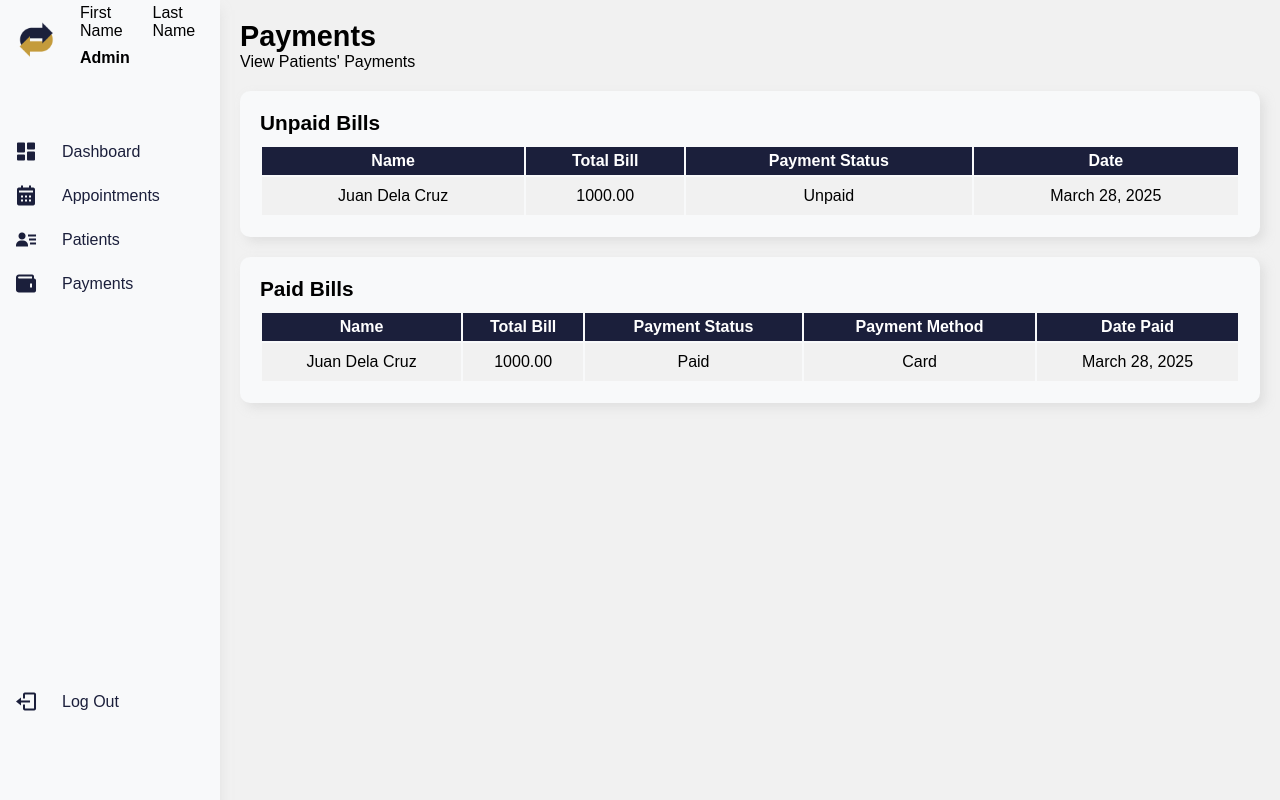
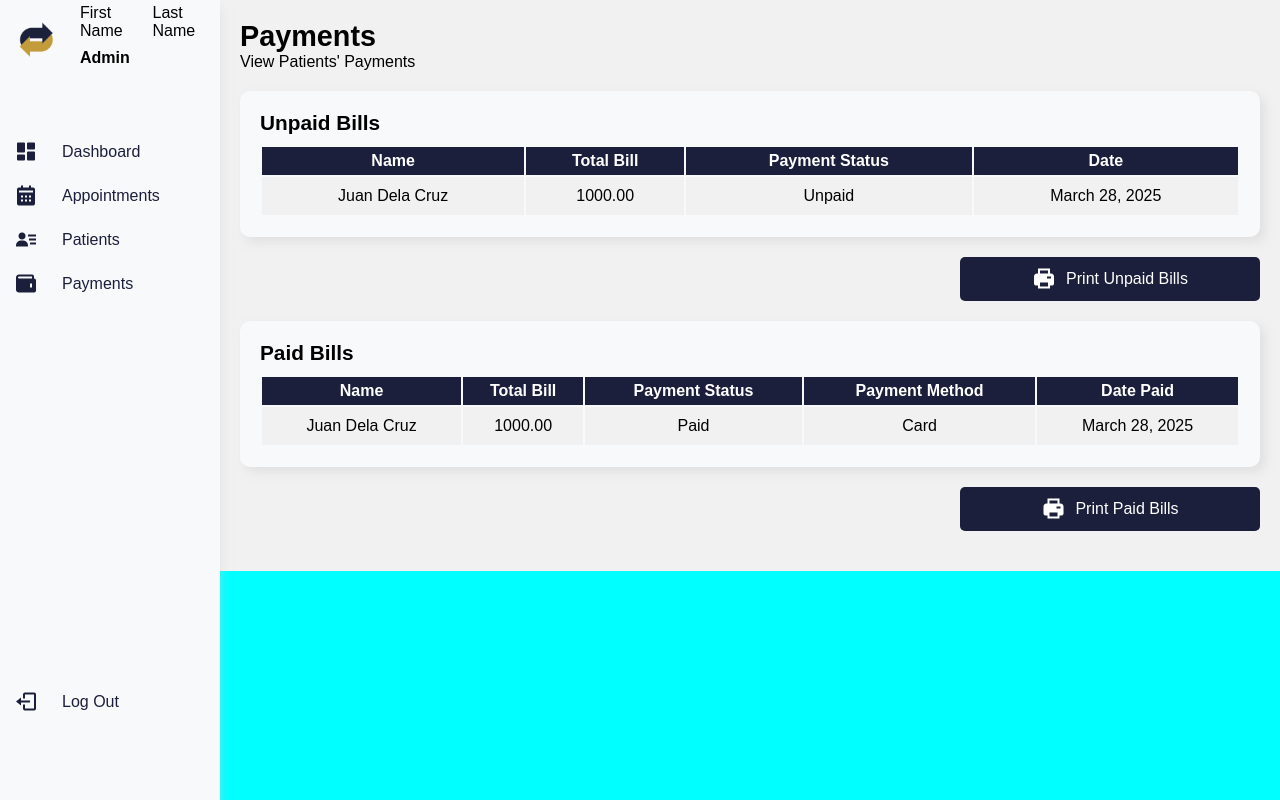
Before and after one commit to codinghades/medisync, a PHP site: page /admin/payments.php in a window 1280 px wide. Run offline with PHP 8.4, Linux system fonts and the light colour scheme; data that the repository does not hold is empty.

Commit message:
download function complete

```diff
--- a/admin/appointments.php
+++ b/admin/appointments.php
@@ -8,6 +8,7 @@
     <script src="../assets/js/adminAppointments.js"></script>
     <script src="../assets/js/adminActiveAppointments.js"></script>
     <script src="../assets/js/searchResultAppointment.js"></script>
+    <script src="../assets/js/download.js"></script>
 </head>
 <body>
     <div class="mainContainer">
@@ -99,6 +100,7 @@
                     </table>
                 </div>
             </div>
+            <button class="printButton" id="printAppointmentsBtn"><i class='bx bxs-printer'></i><p>Print Unpaid Bills</p></button>
         </div>
     </div>
 </body>
--- a/admin/patients.php
+++ b/admin/patients.php
@@ -7,6 +7,7 @@
     <link rel="stylesheet" href="../assets/css/adminPatients.css">
     <script src="../assets/js/adminFetchPatients.js"></script>
     <script src="../assets/js/searchResult.js"></script>
+    <script src="../assets/js/download.js"></script>
 </head>
 <body>
     <div class="mainContainer">
@@ -63,6 +64,7 @@
                     </table>
                 </div>
             </div>
+            <button class="printButton" id="printPatientsBtn"><i class='bx bxs-printer'></i><p>Print Unpaid Bills</p></button>
         </div>
     </div>
 </body>
--- a/admin/payments.php
+++ b/admin/payments.php
@@ -6,6 +6,7 @@
     <title>Payments</title>
     <link rel="stylesheet" href="../assets/css/adminPayments.css">
     <script src="../assets/js/adminFetchBill.js"></script>
+    <script src="../assets/js/download.js"></script>
 </head>
 <body>
     <div class="mainContainer">
@@ -36,6 +37,7 @@
                     </table>
                 </div>
             </div>
+            <button class="printButton" id="printUnpaidBillsBtn"><i class='bx bxs-printer'></i><p>Print Unpaid Bills</p></button>
             <div class="paidBills">
                 <div class="header"><p>Paid Bills</p></div>
                 <div class="list">
@@ -57,6 +59,7 @@
                     </table>
                 </div>
             </div>
+            <button class="printButton" id="printPaidBillsBtn"><i class='bx bxs-printer'></i><p>Print Paid Bills</p></button>
         </div>
     </div>
 </body>
--- a/assets/css/adminPayments.css
+++ b/assets/css/adminPayments.css
@@ -3,7 +3,7 @@
 .mainContent{
     padding: 20px 20px 20px 240px;
     background-color: var(--white);
-    height: 100vh;
+    height: 100%;
 }
 .title{
     font-size: 1.8rem;
@@ -39,3 +39,26 @@ table td{
     padding: 10px 0;
     background-color: var(--white);
 }
+.printButton{
+    width: 300px;
+    padding: 10px;
+    border-radius: 5px;
+    background-color: var(--primary-color);
+    color: white;
+    margin-top: 10px;
+    text-align: center;
+    display: flex;
+    justify-self: end;
+    justify-content: center;
+    align-items: center;
+    margin-bottom: 20px;
+}
+.printButton:hover{
+    background-color: var(--button-hover);
+}
+.printButton:active{
+    background-color: var(--button-active);
+}
+.printButton i{
+    padding: 0;
+}
--- a/assets/css/patientPrescriptions.css
+++ b/assets/css/patientPrescriptions.css
@@ -166,3 +166,6 @@ dd {
 hr{
     margin: 20px 0;
 }
+.downloadPrescriptionButton button i{
+    padding: 0 10px;
+}
--- a/assets/js/download.js
+++ b/assets/js/download.js
@@ -1,13 +1,54 @@
 document.addEventListener('click', function (event) {
-    if (event.target?.id === 'downloadPrescriptionBtn') {
-        const element = document.querySelector('.prescriptionInformation');
+    let targetClass = null;
+    let excludeClass = null;
+
+    if (event.target.id === 'downloadPrescriptionBtn') {
+        targetClass = '.activePrescription';
+    } else if (event.target.id === 'printUnpaidBillsBtn') {
+        targetClass = '.unpaidBills';
+    } else if (event.target.id === 'printPaidBillsBtn') {
+        targetClass = '.paidBills';
+    } else if (event.target.id === 'printPatientsBtn') {
+        targetClass = '.patientsList';
+        excludeClass = '.searchBar'; // Exclude search bar
+    } else if (event.target.id === 'printAppointmentsBtn') {
+        targetClass = '.allAppointments';
+        excludeClass = '.searchBar'; // Exclude search bar
+    }
+
+    if (targetClass) {
+        const element = document.querySelector(targetClass);
         if (!element) return;
 
-        const originalContent = document.body.innerHTML;
-        document.body.innerHTML = element.outerHTML;
+        // Clone the element to avoid modifying the original
+        const clone = element.cloneNode(true);
+
+        // Remove the excluded element (search bar)
+        if (excludeClass) {
+            const excludeElement = clone.querySelector(excludeClass);
+            if (excludeElement) excludeElement.remove();
+        }
+
+        // Create a temporary print-only container
+        const printContainer = document.createElement('div');
+        printContainer.appendChild(clone);
+
+        // Apply styles to ensure a clean print
+        printContainer.style.position = 'absolute';
+        printContainer.style.top = '0';
+        printContainer.style.left = '0';
+        printContainer.style.width = '100%';
+        printContainer.style.background = 'white';
+
+        // Append to body and hide the rest of the content
+        document.body.appendChild(printContainer);
+        document.body.style.visibility = 'hidden';
+        printContainer.style.visibility = 'visible';
 
         window.print();
 
-        document.body.innerHTML = originalContent;
+        // Restore the original visibility and remove the print container
+        document.body.style.visibility = 'visible';
+        printContainer.remove();
     }
 });
--- a/process/getPrescriptions.php
+++ b/process/getPrescriptions.php
@@ -67,7 +67,7 @@ if ($row = $resultActive->fetch_assoc()) {
     echo "</div></div></div><div class='footer'><p>-</p></div></div></div>";
 
     echo "<div class='downloadPrescriptionButton'>
-            <button id='downloadPrescriptionBtn'>Download Prescription (PDF)</button>
+            <button id='downloadPrescriptionBtn'><i class='bx bxs-printer'></i> Print Prescription</button>
           </div>";
 } else {
     echo "<div class='activePrescription'><p class='title'>Active Prescription</p><p>No active prescriptions in the last 7 days.</p></div>";
```
Also changed, not shown: assets/css/adminAppointment.css (+23 -1 lines), assets/css/adminPatients.css (+23 -0 lines).
